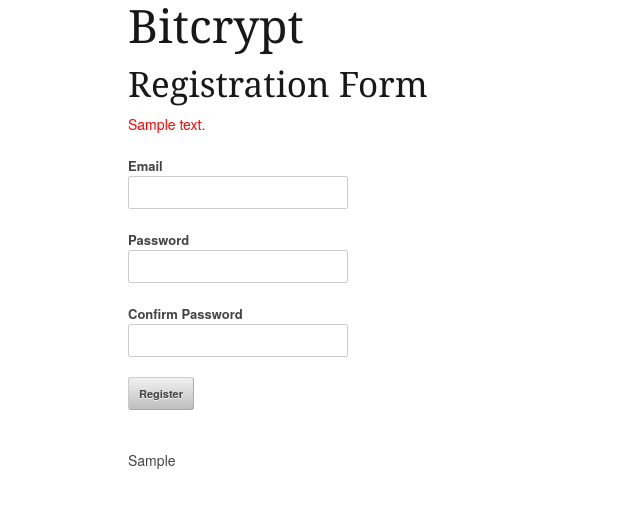
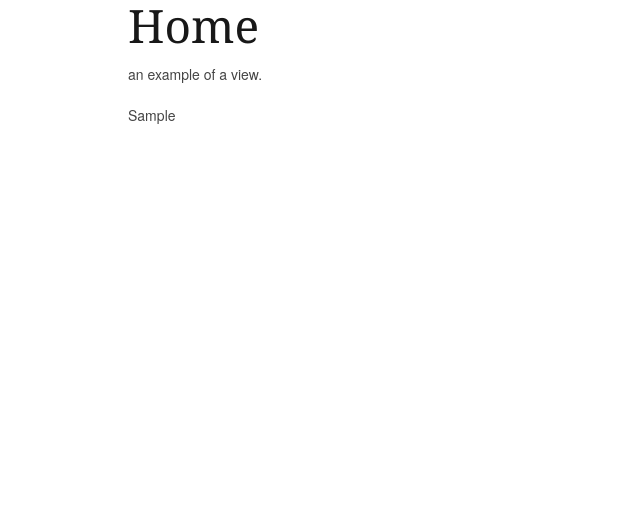
Before and after one commit to opensussex/wark, a PHP site: template deploy/views/home.view.php in a window 1280 px wide. Shown: the top 508 px of the page, without its empty margins (0-640 px from the left). Run offline with PHP 8.4, Linux system fonts and the light colour scheme; the template is opened without the code that fills it: most values are stand-ins (such as "Sample title", 1, 10 or a date in 2020); some libraries are stand-ins or nearby versions.

Commit message:
change the deploy view

```diff
--- a/deploy/views/home.view.php
+++ b/deploy/views/home.view.php
@@ -1,21 +1,5 @@
-<h1>Bitcrypt</h1>
+<h1>Home</h1>
 
-<h2>Registration Form</h2>
-
-<?php
-	if(isset($view_vars['message'])){
-?>
-		<p class="message"><?=$view_vars['message'];?></p>
-<?php
-	}
-?>
-<form name="register" action="index.php" method="post">
-	<label>Email</label>
-	<input type="text" name="email" id="email" style="display-inline" />
-
-	<label>Password</label>
-	<input type="password" name="password1" />
-	<label>Confirm Password</label>
-	<input type="password" name="password2" />
-	<input type="submit" value="Register" />
-</form>
+<p>
+an example of a view.
+</p>
```
